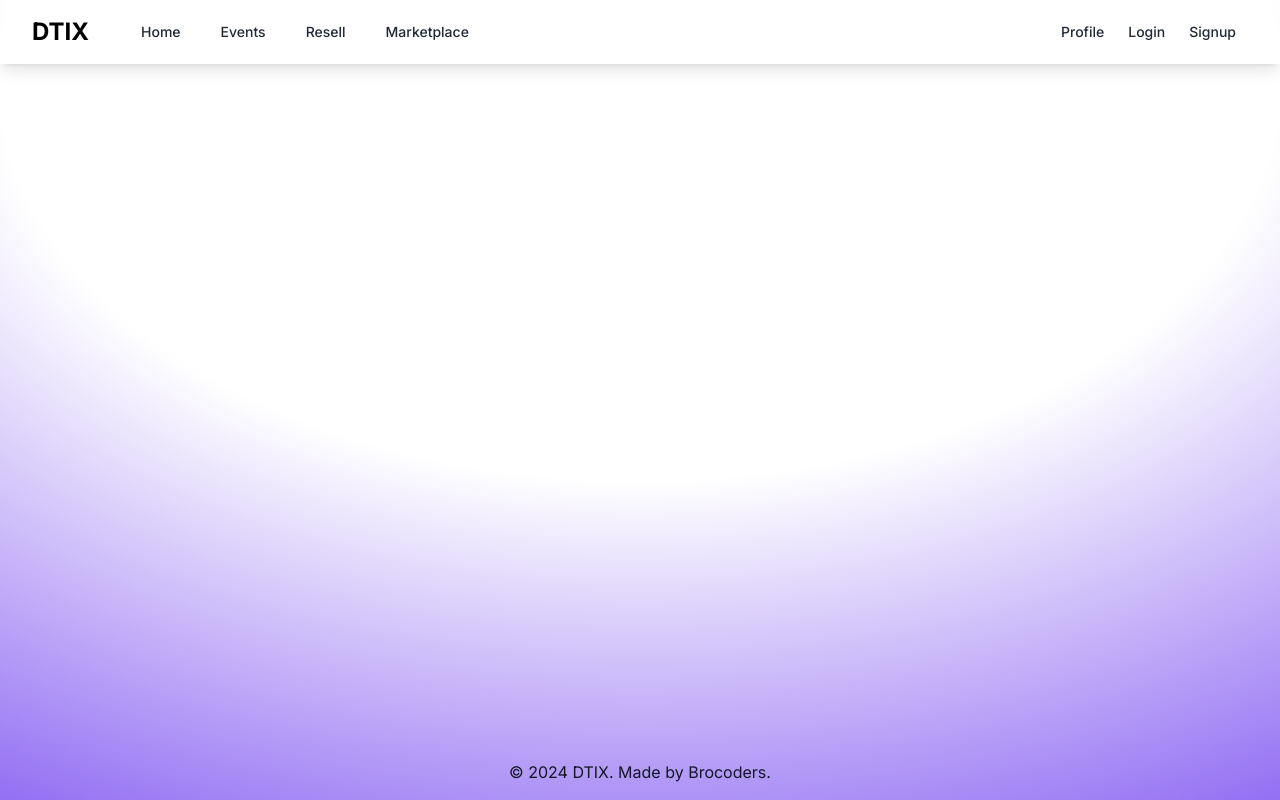
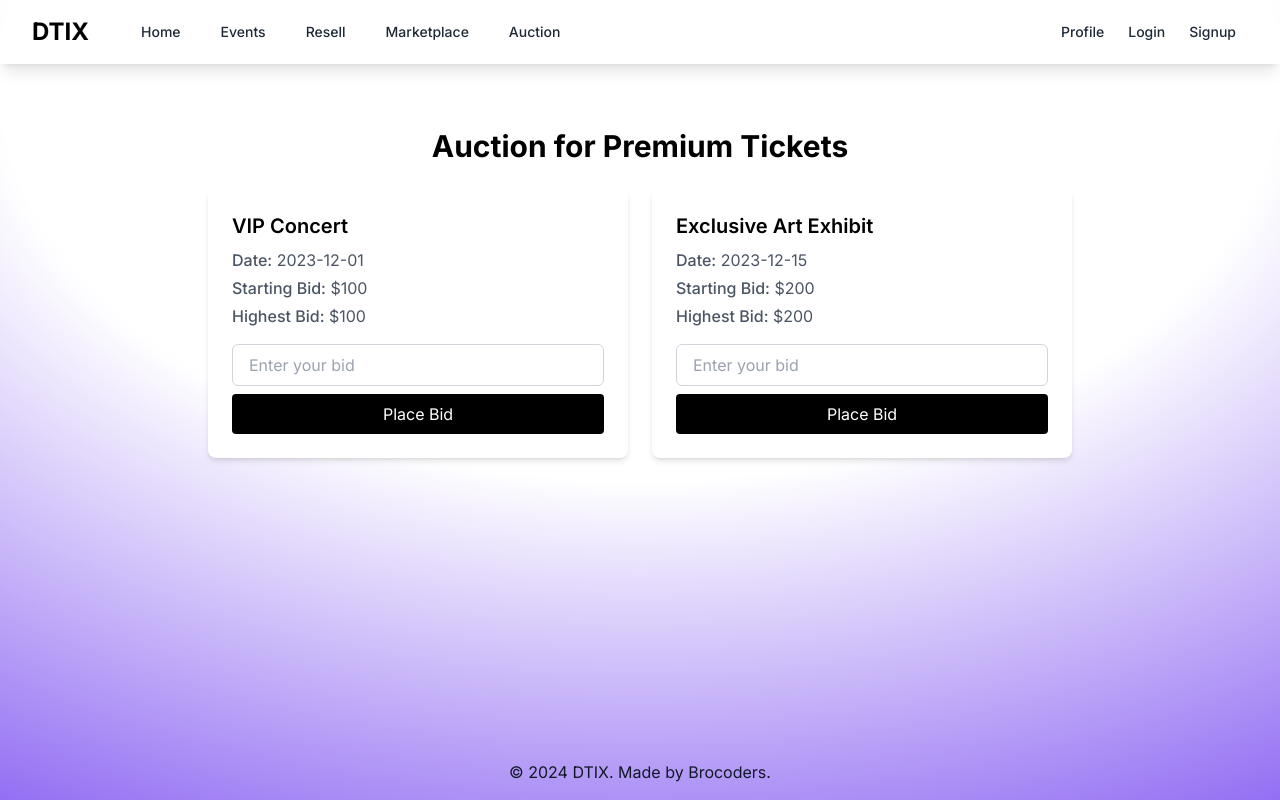
Before and after one commit to dawgdevv/Frontend_ticketing, a React (Vite) app: page /auction in a window 1280 px wide. Built offline with nearby package versions, Linux system fonts and the light colour scheme.

Commit message:
Add Auction page and update routing; modify styles in Resell and Marketplace pages

```diff
--- a/src/App.jsx
+++ b/src/App.jsx
@@ -3,12 +3,13 @@ import { BrowserRouter as Router, Route, Routes } from 'react-router-dom';
 import Navbar from './components/Navbar';
 import Home from './pages/Home';
 import Events from './pages/Events';
-//import MyTickets from './pages/MyTickets';
 import Profile from './pages/Profile';
 import Login from './pages/Login';
 import Signup from './pages/Signup';
 import ResellTickets from './pages/Resell';
 import TicketMarketplace from './pages/Marketplace';
+import Auction from './pages/Auction';
+
 
 function App() {
   return (
@@ -30,6 +31,9 @@ function App() {
               <Route path="/signup" element={<Signup />} />
               <Route path="/resell" element={<ResellTickets />} />
               <Route path="/marketplace" element={<TicketMarketplace />} />
+              <Route path="/auction" element={<Auction />} />
+
+
             </Routes>
           </main>
           <footer className="py-4 text-center text-gray-900 bg-opacity-30 backdrop-blur-sm">
--- a/src/components/Navbar.jsx
+++ b/src/components/Navbar.jsx
@@ -19,7 +19,9 @@ const Navbar = () => {
                                 <Link to="/events" className="hover:text-gray-600 px-3 py-2 rounded-md text-sm font-medium">Events</Link>
                                 <Link to="/resell" className="hover:text-gray-600 px-3 py-2 rounded-md text-sm font-medium">Resell</Link>
                                 <Link to="/marketplace" className="hover:text-gray-600 px-3 py-2 rounded-md text-sm font-medium">Marketplace</Link>
-                                {/* <Link to="/my-tickets" className="hover:text-gray-600 px-3 py-2 rounded-md text-sm font-medium">My Tickets</Link> */}
+                                <Link to="/auction" className="hover:text-gray-600 px-3 py-2 rounded-md text-sm font-medium">Auction</Link>
+
+
                             </div>
                         </div>
                     </div>
--- /dev/null
+++ b/src/pages/Auction.jsx
@@ -0,0 +1,58 @@
+import { useState } from 'react';
+
+// Sample auction items data
+const initialAuctionItems = [
+    { id: 1, eventName: "VIP Concert", date: "2023-12-01", startingBid: 100, highestBid: 100 },
+    { id: 2, eventName: "Exclusive Art Exhibit", date: "2023-12-15", startingBid: 200, highestBid: 200 },
+];
+
+const Auction = () => {
+    const [auctionItems, setAuctionItems] = useState(initialAuctionItems);
+    const [bidAmount, setBidAmount] = useState('');
+
+    const handleBidChange = (e) => {
+        setBidAmount(e.target.value);
+    };
+
+    const placeBid = (itemId) => {
+        const updatedItems = auctionItems.map(item => {
+            if (item.id === itemId && parseFloat(bidAmount) > item.highestBid) {
+                return { ...item, highestBid: parseFloat(bidAmount) };
+            }
+            return item;
+        });
+        setAuctionItems(updatedItems);
+        setBidAmount('');
+    };
+
+    return (
+        <div className="max-w-4xl mx-auto px-4 py-8">
+            <h1 className="text-3xl font-bold mb-6 text-center text-black">Auction for Premium Tickets</h1>
+            <div className="grid gap-6 md:grid-cols-2">
+                {auctionItems.map(item => (
+                    <div key={item.id} className="bg-white p-6 rounded-lg shadow-md">
+                        <h2 className="text-xl font-semibold mb-2">{item.eventName}</h2>
+                        <p className="text-gray-600 mb-1"><span className="font-medium">Date:</span> {item.date}</p>
+                        <p className="text-gray-600 mb-1"><span className="font-medium">Starting Bid:</span> ${item.startingBid}</p>
+                        <p className="text-gray-600 mb-4"><span className="font-medium">Highest Bid:</span> ${item.highestBid}</p>
+                        <input
+                            type="number"
+                            value={bidAmount}
+                            onChange={handleBidChange}
+                            className="mb-2 w-full px-4 py-2 rounded-md border border-gray-300 focus:outline-none focus:ring-2 focus:ring-blue-500"
+                            placeholder="Enter your bid"
+                        />
+                        <button
+                            onClick={() => placeBid(item.id)}
+                            className="w-full bg-black text-white px-4 py-2 rounded hover:bg-green-600 transition-colors duration-300"
+                        >
+                            Place Bid
+                        </button>
+                    </div>
+                ))}
+            </div>
+        </div>
+    );
+};
+
+export default Auction;
--- a/src/pages/Marketplace.jsx
+++ b/src/pages/Marketplace.jsx
@@ -61,7 +61,7 @@ const TicketMarketplace = () => {
                         id="sortBy"
                         value={sortBy}
                         onChange={handleSort}
-                        className="px-4 py-2 rounded-md border border-gray-300 focus:outline-none focus:ring-2 focus:ring-blue-500"
+                        className="px-4 py-2 rounded-md border border-gray-300 focus:outline-none focus:ring-2 focus:ring-black"
                     >
                         <option value="date">Date</option>
                         <option value="price">Price</option>
@@ -73,7 +73,7 @@ const TicketMarketplace = () => {
             <div className="grid gap-6 md:grid-cols-2 lg:grid-cols-3">
                 {filteredAndSortedTickets.map((ticket) => (
                     <div key={ticket.id} className="bg-white p-6 rounded-lg shadow-md hover:shadow-lg transition-shadow duration-300">
-                        <h2 className="text-xl font-semibold mb-2 text-blue-800">{ticket.eventName}</h2>
+                        <h2 className="text-xl font-semibold mb-2 text-black">{ticket.eventName}</h2>
                         <p className="text-gray-600 mb-1"><span className="font-medium">Date:</span> {ticket.date}</p>
                         <p className="text-gray-600 mb-1"><span className="font-medium">Price:</span> ${ticket.price}</p>
                         <p className="text-gray-600 mb-4"><span className="font-medium">Seller:</span> {ticket.seller}</p>
--- a/src/pages/Profile.jsx
+++ b/src/pages/Profile.jsx
@@ -32,13 +32,13 @@ export default function Component() {
             <div className="mb-4">
                 <div className="flex border-b border-gray-200">
                     <button
-                        className={`py-2 px-4 ${activeTab === 'profile' ? 'border-b-2 border-blue-500 text-blue-500' : 'text-gray-500'}`}
+                        className={`py-2 px-4 ${activeTab === 'profile' ? 'border-b-2 border-black  text-gray-950' : 'text-gray-950'}`}
                         onClick={() => handleTabChange('profile')}
                     >
                         Profile Information
                     </button>
                     <button
-                        className={`py-2 px-4 ${activeTab === 'tickets' ? 'border-b-2 border-blue-500 text-blue-500' : 'text-gray-500'}`}
+                        className={`py-2 px-4 ${activeTab === 'tickets' ? 'border-b-2 border-black text-gray-950' : 'text-gray-950'}`}
                         onClick={() => handleTabChange('tickets')}
                     >
                         My Tickets
@@ -79,7 +79,7 @@ export default function Component() {
                                 className="mt-1 block w-full px-3 py-2 bg-gray-100 border border-gray-300 rounded-md shadow-sm focus:outline-none"
                             />
                         </div>
-                        <button className="w-full bg-blue-500 text-white py-2 px-4 rounded hover:bg-blue-600 focus:outline-none focus:ring-2 focus:ring-blue-500 focus:ring-opacity-50">
+                        <button className="w-full bg-black text-white py-2 px-4 rounded hover:bg-green-600 focus:outline-none focus:ring-2 focus:ring-blue-500 focus:ring-opacity-50">
                             Edit Profile
                         </button>
                     </div>
@@ -100,7 +100,7 @@ export default function Component() {
                                         </div>
                                         <button
                                             onClick={() => openTicketDetails(ticket)}
-                                            className="bg-blue-500 text-white px-4 py-2 rounded hover:bg-blue-600 focus:outline-none focus:ring-2 focus:ring-blue-500 focus:ring-opacity-50"
+                                            className="bg-black text-white px-4 py-2 rounded hover:bg-green-600 focus:outline-none focus:ring-2 focus:ring-opacity-50"
                                         >
                                             View Details
                                         </button>
--- a/src/pages/Resell.jsx
+++ b/src/pages/Resell.jsx
@@ -40,11 +40,11 @@ const ResellTickets = () => {
 
     return (
         <div className="max-w-4xl mx-auto px-4 py-8">
-            <h1 className="text-3xl font-bold mb-6 text-center text-blue-600">Resell Your Tickets</h1>
+            <h1 className="text-3xl font-bold mb-6 text-center text-black">Resell Your Tickets</h1>
 
             <div className="grid gap-6 md:grid-cols-2">
                 <div className="bg-white p-6 rounded-lg shadow-md">
-                    <h2 className="text-xl font-semibold mb-4 text-blue-800">Your Tickets</h2>
+                    <h2 className="text-xl font-semibold mb-4 text-black">Your Tickets</h2>
                     <ul className="space-y-4">
                         {userTickets.map((ticket) => (
                             <li
@@ -64,7 +64,7 @@ const ResellTickets = () => {
                 </div>
 
                 <div className="bg-white p-6 rounded-lg shadow-md">
-                    <h2 className="text-xl font-semibold mb-4 text-blue-800">Resell Selected Ticket</h2>
+                    <h2 className="text-xl font-semibold mb-4 text-black">Resell Selected Ticket</h2>
                     {selectedTicket ? (
                         <div>
                             <p className="mb-2"><span className="font-semibold">Event:</span> {selectedTicket.eventName}</p>
@@ -81,7 +81,7 @@ const ResellTickets = () => {
                             </div>
                             <button
                                 onClick={handleResellTicket}
-                                className="w-full bg-blue-500 text-white px-4 py-2 rounded hover:bg-blue-600 transition-colors duration-300"
+                                className="w-full bg-black text-white px-4 py-2 rounded hover:bg-green-600 transition-colors duration-300"
                             >
                                 List for Resale
                             </button>
```
